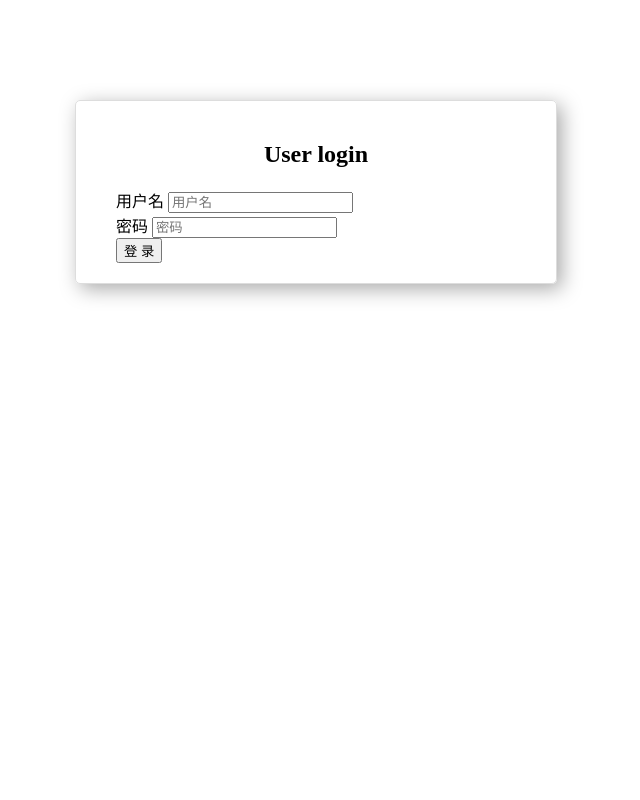
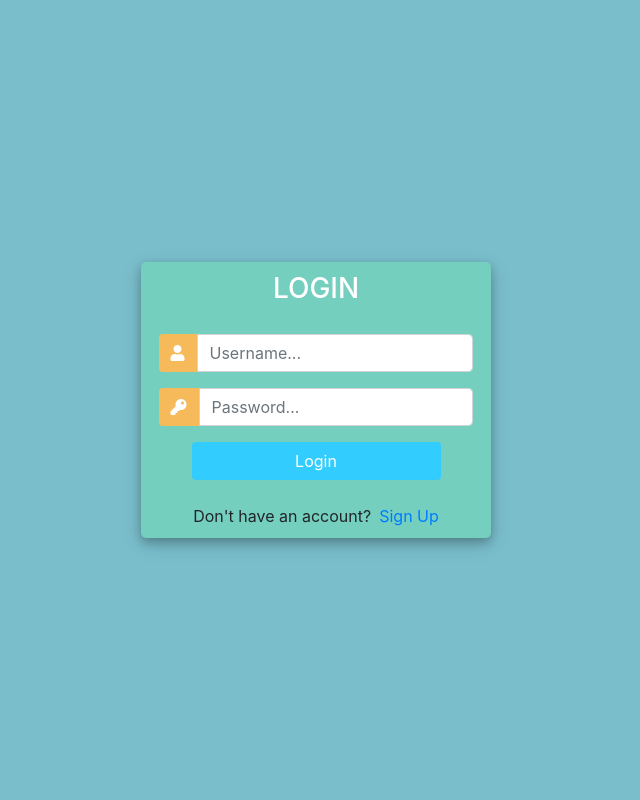
Before and after one commit to ZhikunzZZ/Individual-Project, a Django app: page /login/ in a window 1280 px wide. Shown: the whole page, without its empty margins (324-964 px from the left). Run offline with Django 4.2, Linux system fonts and the light colour scheme; some libraries are stand-ins or nearby versions.

Commit message:
Login and register function(doing)

```diff
--- a/FeedbackMate/FeedbackMate/urls.py
+++ b/FeedbackMate/FeedbackMate/urls.py
@@ -23,7 +23,8 @@ from main import views
 
 urlpatterns = [
     path('admin', admin.site.urls),
-    path('index/', views.index),
-    path('login/', views.login),
+    path('index/', views.index, name="index"),
+    path('login/', views.loginPage, name="login"),
+    path('logout/', views.logoutUser, name="logout"),
     path('register/', views.registerPage, name="register")
 ]
--- /dev/null
+++ b/FeedbackMate/main/decorators.py
@@ -0,0 +1,4 @@
+from django.http import HttpResponse
+from django.shortcuts import redirect
+
+def unauthenticated_user(view_func):
--- a/FeedbackMate/main/templates/login.html
+++ b/FeedbackMate/main/templates/login.html
@@ -1,42 +1,124 @@
 <!DOCTYPE html>
-<html lang="en">
+<html>
+
 <head>
-    <meta charset="UTF-8">
-    <title>Tile</title>
+	<title>Login</title>
+	<link rel="stylesheet" href="https://stackpath.bootstrapcdn.com/bootstrap/4.1.3/css/bootstrap.min.css" integrity="sha384-MCw98/SFnGE8fJT3GXwEOngsV7Zt27NXFoaoApmYm81iuXoPkFOJwJ8ERdknLPMO" crossorigin="anonymous">
+	<script src="https://ajax.googleapis.com/ajax/libs/jquery/3.3.1/jquery.min.js"></script>
+	<link rel="stylesheet" href="https://use.fontawesome.com/releases/v5.6.1/css/all.css" integrity="sha384-gfdkjb5BdAXd+lj+gudLWI+BXq4IuLW5IT+brZEZsLFm++aCMlF1V92rMkPaX4PP" crossorigin="anonymous">
+
+
 	<style>
-        .account {
-            width: 400px;
-            border: 1px solid #dddddd;
+		body,
+		html {
+			margin: 0;
+			padding: 0;
+			height: 100%;
+			background: #7abecc !important;
+		}
+		.user_card {
+			width: 350px;
+			margin-top: auto;
+			margin-bottom: auto;
+			background: #74cfbf;
+			position: relative;
+			display: flex;
+			justify-content: center;
+			flex-direction: column;
+			padding: 10px;
+			box-shadow: 0 4px 8px 0 rgba(0, 0, 0, 0.2), 0 6px 20px 0 rgba(0, 0, 0, 0.19);
+			-webkit-box-shadow: 0 4px 8px 0 rgba(0, 0, 0, 0.2), 0 6px 20px 0 rgba(0, 0, 0, 0.19);
+			-moz-box-shadow: 0 4px 8px 0 rgba(0, 0, 0, 0.2), 0 6px 20px 0 rgba(0, 0, 0, 0.19);
 			border-radius: 5px;
-            box-shadow: 5px 5px 20px #aaa;
 
-            margin-left: auto;
-            margin-right: auto;
-            margin-top: 100px;
-            padding: 20px 40px;
 		}
 
-        .account h2{
-            margin-top 10px;
-            text-align: center;
+		.form_container {
+			margin-top: 20px;
+		}
+
+		#form-title{
+			color: #fff;
+
+		}
+
+		.login_btn {
+			width: 100%;
+			background: #33ccff !important;
+			color: white !important;
+		}
+		.login_btn:focus {
+			box-shadow: none !important;
+			outline: 0px !important;
+		}
+		.login_container {
+			padding: 0 2rem;
+		}
+		.input-group-text {
+			background: #f7ba5b !important;
+			color: white !important;
+			border: 0 !important;
+			border-radius: 0.25rem 0 0 0.25rem !important;
+		}
+		.input_user,
+		.input_pass:focus {
+			box-shadow: none !important;
+			outline: 0px !important;
+		}
+
+		#messages{
+			background-color: grey;
+			color: #fff;
+			padding: 10px;
+			margin-top: 10px;
 		}
 	</style>
+
 </head>
 <body>
-<div class="account">
-    <h2>User login</h2>
-    <form>
-        <div class="form-group">
-            <label>用户名</lable>
-            <input type="text" class="form-control" placeholder="用户名">
+	<div class="container h-100">
+		<div class="d-flex justify-content-center h-100">
+			<div class="user_card">
+				<div class="d-flex justify-content-center">
+
+
+					<h3 id="form-title">LOGIN</h3>
 				</div>
-        <div class="form-group">
-            <label>密码</lable>
-            <input type="password" class="form-control" placeholder="密码">
+				<div class="d-flex justify-content-center form_container">
+					<form method="POST" action="">
+                        {% csrf_token %}
+						<div class="input-group mb-3">
+							<div class="input-group-append">
+								<span class="input-group-text"><i class="fas fa-user"></i></span>
+							</div>
+							<input type="text" name="username" placeholder="Username..." class="form-control">
+						</div>
+						<div class="input-group mb-2">
+							<div class="input-group-append">
+								<span class="input-group-text"><i class="fas fa-key"></i></span>
+							</div>
+								<input type="password" name="password" placeholder="Password..." class="form-control" >
 						</div>
 
-        <input type="submit" value="登 录" class="btn btn=primary">
+							<div class="d-flex justify-content-center mt-3 login_container">
+				 				<input class="btn login_btn" type="submit" value="Login">
+				   			</div>
 					</form>
+
+				</div>
+
+				{% for message in messages %}
+					<p id="messages">{{message}}</p>
+				{% endfor %}
+				<div class="mt-4">
+					<div class="d-flex justify-content-center links">
+						Don't have an account? <a href="{% url 'register' %}" class="ml-2">Sign Up</a>
+					</div>
+
+				</div>
+			</div>
+		</div>
 	</div>
 </body>
+
 </html>
--- a/FeedbackMate/main/templates/register.html
+++ b/FeedbackMate/main/templates/register.html
@@ -20,6 +20,9 @@
     {{form.password2.label}}
     {{form.password2}}
 
+    {{form.errors}}
+
+
     <input type="submit" name="Create User">
 </form>
 </body>
--- a/FeedbackMate/main/views.py
+++ b/FeedbackMate/main/views.py
@@ -1,20 +1,47 @@
-from django.shortcuts import render, HttpResponse
+from django.shortcuts import render, redirect, HttpResponse
 from django.contrib.auth.forms import UserCreationForm
 from .forms import CreateUserForm
+from django.contrib import messages
+from django.contrib.auth import authenticate, login, logout
+from django.contrib.auth.decorators import login_required
 # Create your views here.
+@login_required(login_url='login')
 def index(request):
-    return HttpResponse("hello!!!!!")
+    return render(request, 'main.html')
 
-def login(request):
-    return render(request, 'login.html')
+def loginPage(request):
+    if request.user.is_authenticated:
+        return redirect('index')
+    else:
+        if request.method == 'POST':
+            username = request.POST.get('username')
+            password = request.POST.get('password')
+
+            user = authenticate(request, username=username, password=password)
+
+            if user is not None:
+                login(request, user)
+                return redirect('index')
+            else:
+                messages.info(request, 'Username or password incorrect')
+        return render(request, 'login.html')
+
+def logoutUser(request):
+    logout(request)
+    return redirect('login')
 
 def registerPage(request):
-    form = CreateUserForm()
+    if request.user.is_authenticated:
+        return redirect('index')
+    else:
+        form = CreateUserForm()
+        if request.method == 'POST':
+            form = CreateUserForm(request.POST)
+            if form.is_valid():
+                form.save()
+                user = form.cleaned_data.get('username')
+                messages.success(request, 'Account was created for' + user)
+                return redirect('login')
 
-    if request.method == 'POST':
-        form = CreateUserForm(request.POST)
-        if form.is_valid():
-            form.save()
-
-    context = {'form':form}
-    return render(request, 'register.html', context)
+        context = {'form':form}
+        return render(request, 'register.html', context)
```
Also changed, not shown: FeedbackMate/main/templates/main.html (added, +11 -0 lines), FeedbackMate/db.sqlite3. Lines whose indentation alone changed are shown as unchanged.
